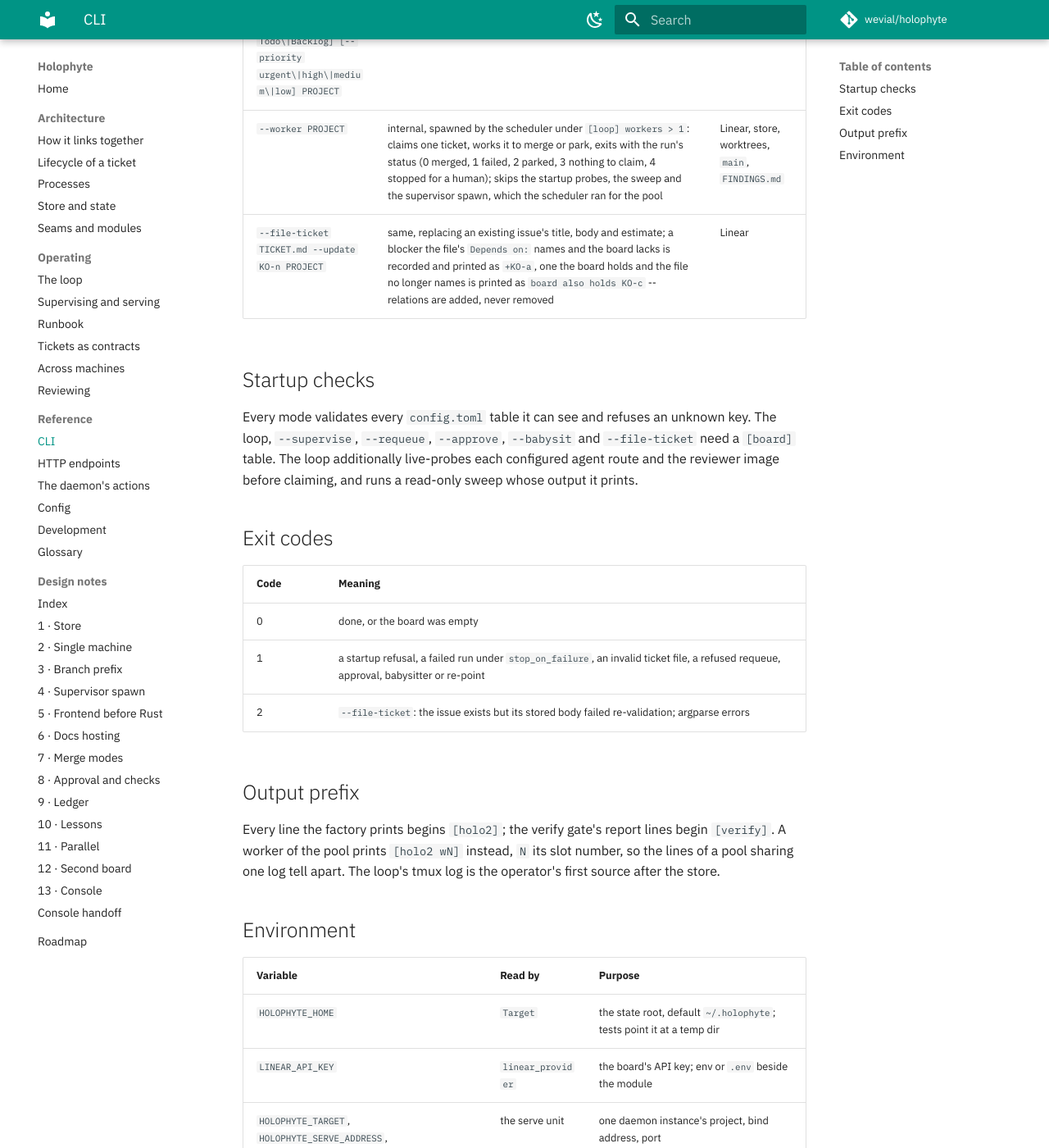
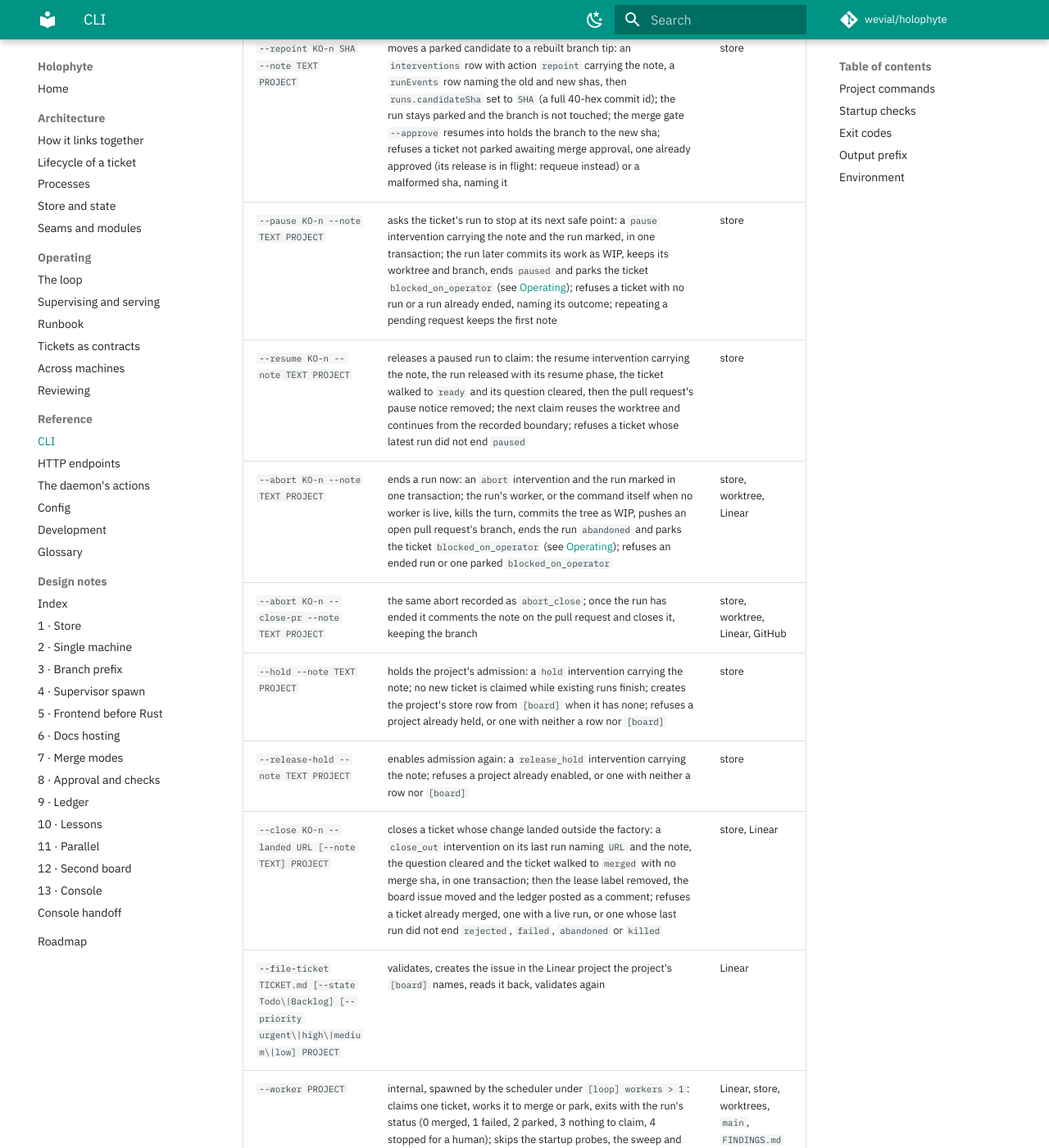
Before and after one commit to wevial/holophyte, an MkDocs documentation site: the page built from docs/reference/cli.md, in a window 1280 px wide and 1400 px high, scrolled down 1498 px. Shown: the whole window at 82% size. Built offline with MkDocs 1.6.1 and Material for MkDocs 9.7.7, drawn with Linux system fonts in a browser that asks for light colours; comment, search, counter and statistics services are not loaded; some of the changed text lies outside the part shown.

Commit message:
docs(cli): list every mode and project command on the reference page (KO-626)
The CLI reference page had fallen behind the parser: --pause, --resume,
--abort (and --close-pr), --hold, --release-hold, --close (and --landed),
--status and --import-store had no row, and the factory.py project verbs
were described only in docs/operating.md. Add those rows and a Project
commands table, name the failures KIND: N line on the --report and --sweep
rows, and complete the [board] and exit-code lists.

Give the merge-gate-conflict, --repoint and --babysit notes in
docs/operating.md a heading of their own, bring its intro's command list up
to date, and add a project line to the README usage block.

tests/test_docs.py now fails when a parser option, or a verb the real
factory.py project --help lists, has no row on the page.

```diff
--- a/docs/reference/cli.md
+++ b/docs/reference/cli.md
@@ -2,29 +2,58 @@
 
 `python3 factory.py [MODE] PROJECT`. The command line is parsed, not
 indexed, so `--help` is safe. Modes are mutually exclusive; the project is
-always the repository path.
+always the repository path. `python3 factory.py project VERB` is a separate
+command family, [below](#project-commands).
 
 | Invocation | Does | Touches |
 | --- | --- | --- |
 | `factory.py PROJECT` | runs the loop: claim, work, verify, review, merge, repeat; exits on an empty board or a failed run; re-execs after a self-merge. Under `[loop] workers > 1` it is the scheduler of a pool of `--worker` children instead (see [The loop](../loop.md#the-pool)) | Linear, store, worktrees, `main`, `FINDINGS.md` |
-| `--report PROJECT` | prints the estimate-vs-actual table and the supervisor liveness line | store, read-only |
-| `--sweep PROJECT` | prints what an acting sweep would do; lists stray review containers | store (sightings only) |
-| `--sweep --act PROJECT` | fails tripped runs, releases their leases, removes stray containers | store, Docker |
+| `--report PROJECT` | prints the estimate-vs-actual table and the supervisor liveness line, then a `failures KIND: N` line per failure kind among the failed runs (`unclassified` for one with no kind) | store, read-only |
+| `--sweep PROJECT` | prints what an acting sweep would do; lists stray review containers; a `failures KIND: N` line per failure kind among the failed runs | store (sightings only) |
+| `--sweep --act PROJECT` | fails tripped runs, releases their leases, removes stray containers; prints the same `failures KIND: N` lines | store, Docker |
+| `--status [--json] PROJECT` | prints what the factory is doing now: projects, live and parked runs, ready tickets, schema, lock holders; `--json` prints it as one JSON object | store, read-only |
+| `--import-store PATH --dry-run PROJECT` | opens the store at `PATH` and the project's own read-only and prints, per table, the rows an import would move, their id range, the offset a remap would add and a sha256 of the rows; refuses stores at different schema versions; `--dry-run` is required | store, read-only |
 | `--supervise PROJECT` | the acting sweep every `sweep_interval_sec`, under the project's supervisor lock; re-execs itself when the factory code moves | store |
 | `--serve PORT PROJECT` | the read-only JSON daemon on loopback (`--serve 7710` binds `127.0.0.1:7710`), which also serves the console at `/` from the built bundle; `--serve HOST:PORT` binds the named address instead, and a non-loopback bind demands `[serve] token_file`, whose contents every JSON request but `/peers` must present as a bearer token (`/`, the console's files and `/peers` stay open; a loopback bind, `127.0.0.1:PORT` included, ignores the key) | store, read-only |
 | `--requeue KO-n --note TEXT PROJECT` | walks a failed ticket back to `ready` with an `interventions` row | store |
 | `--approve KO-n [--note TEXT] PROJECT` | releases a ticket parked by `[merge] approve = "human"`: an `interventions` row with action `approve`, the parked run ended with its resume point at the merge gate, the ticket walked to `ready`; the loop's next claim reuses the preserved worktree and branch, re-runs the pre-merge verify and merges with no implementer or reviewer -- under `[merge] mode = "pr"`, babysits the pull request once more and merges it through the API when green and quiet; refuses any other state, naming it | store |
 | `--babysit KO-n [--note TEXT] PROJECT` | sends a ticket parked on its pull request (`[merge] mode = "pr"`) back to the babysitter: the `interventions` row `store.babysit()` writes, the parked run ended with its resume point at the merge gate, the ticket walked to `ready`; the loop's next claim resumes the candidate on the PR and reads its threads and checks again, parking again under `approve = "human"` rather than merging; refuses any other state, naming it | store |
 | `--repoint KO-n SHA --note TEXT PROJECT` | moves a parked candidate to a rebuilt branch tip: an `interventions` row with action `repoint` carrying the note, a `runEvents` row naming the old and new shas, then `runs.candidateSha` set to `SHA` (a full 40-hex commit id); the run stays parked and the branch is not touched; the merge gate `--approve` resumes into holds the branch to the new sha; refuses a ticket not parked awaiting merge approval, one already approved (its release is in flight: requeue instead) or a malformed sha, naming it | store |
+| `--pause KO-n --note TEXT PROJECT` | asks the ticket's run to stop at its next safe point: a `pause` intervention carrying the note and the run marked, in one transaction; the run later commits its work as WIP, keeps its worktree and branch, ends `paused` and parks the ticket `blocked_on_operator` (see [Operating](../operating.md#pause-one-run-at-its-next-safe-point)); refuses a ticket with no run or a run already ended, naming its outcome; repeating a pending request keeps the first note | store |
+| `--resume KO-n --note TEXT PROJECT` | releases a paused run to claim: the resume intervention carrying the note, the run released with its resume phase, the ticket walked to `ready` and its question cleared, then the pull request's pause notice removed; the next claim reuses the worktree and continues from the recorded boundary; refuses a ticket whose latest run did not end `paused` | store |
+| `--abort KO-n --note TEXT PROJECT` | ends a run now: an `abort` intervention and the run marked in one transaction; the run's worker, or the command itself when no worker is live, kills the turn, commits the tree as WIP, pushes an open pull request's branch, ends the run `abandoned` and parks the ticket `blocked_on_operator` (see [Operating](../operating.md#abort-one-run-now)); refuses an ended run or one parked `blocked_on_operator` | store, worktree, Linear |
+| `--abort KO-n --close-pr --note TEXT PROJECT` | the same abort recorded as `abort_close`; once the run has ended it comments the note on the pull request and closes it, keeping the branch | store, worktree, Linear, GitHub |
+| `--hold --note TEXT PROJECT` | holds the project's admission: a `hold` intervention carrying the note; no new ticket is claimed while existing runs finish; creates the project's store row from `[board]` when it has none; refuses a project already held, or one with neither a row nor `[board]` | store |
+| `--release-hold --note TEXT PROJECT` | enables admission again: a `release_hold` intervention carrying the note; refuses a project already enabled, or one with neither a row nor `[board]` | store |
+| `--close KO-n --landed URL [--note TEXT] PROJECT` | closes a ticket whose change landed outside the factory: a `close_out` intervention on its last run naming `URL` and the note, the question cleared and the ticket walked to `merged` with no merge sha, in one transaction; then the lease label removed, the board issue moved and the ledger posted as a comment; refuses a ticket already merged, one with a live run, or one whose last run did not end `rejected`, `failed`, `abandoned` or `killed` | store, Linear |
 | `--file-ticket TICKET.md [--state Todo\|Backlog] [--priority urgent\|high\|medium\|low] PROJECT` | validates, creates the issue in the Linear project the project's `[board]` names, reads it back, validates again | Linear |
 | `--worker PROJECT` | internal, spawned by the scheduler under `[loop] workers > 1`: claims one ticket, works it to merge or park, exits with the run's status (0 merged, 1 failed, 2 parked, 3 nothing to claim, 4 stopped for a human); skips the startup probes, the sweep and the supervisor spawn, which the scheduler ran for the pool | Linear, store, worktrees, `main`, `FINDINGS.md` |
 | `--file-ticket TICKET.md --update KO-n PROJECT` | same, replacing an existing issue's title, body and estimate; a blocker the file's `Depends on:` names and the board lacks is recorded and printed as `+KO-a`, one the board holds and the file no longer names is printed as `board also holds KO-c` -- relations are added, never removed | Linear |
 
+## Project commands
+
+`python3 factory.py project VERB [--store PATH]` registers projects and
+changes their admission in one store. `--store PATH` names the database;
+without it `project add` uses the added repository's store and the other
+verbs the store of the repository the command runs in. `NAME` is the
+repository directory's basename; a name that matches no row, or more than
+one, is refused. See [Operating](../operating.md#registering-and-disabling-projects).
+
+| Invocation | Does | Touches |
+| --- | --- | --- |
+| `project add PATH [--store PATH]` | validates `PATH` as a repository root whose `config.toml` passes and has a `[board]` table naming a team, then registers it enabled, recorded as `register_project`, without starting a run; refuses a second add, naming the existing row | store |
+| `project list [--store PATH]` | prints each project's name, path, admission, note and newest run | store, read-only |
+| `project enable NAME [--note TEXT] [--store PATH]` | enables admission again, recorded as `release_hold`; the note defaults to `enabled by operator`; refuses a project already enabled | store |
+| `project hold NAME --note TEXT [--store PATH]` | stops new admission while existing runs finish, recorded as `hold`; refuses a project already held | store |
+| `project disable NAME --note TEXT [--store PATH]` | stops admission, recorded as `disable`; a disabled project's supervisor exits at startup and `/status` reports the state and note with no runs; refuses a project already disabled | store |
+
 ## Startup checks
 
 Every mode validates every `config.toml` table it can see and refuses an
-unknown key. The loop, `--supervise`, `--requeue`, `--approve`,
-`--babysit` and `--file-ticket` need a `[board]` table. The loop additionally live-probes each configured agent
+unknown key. The loop, `--worker`, `--supervise`, `--requeue`, `--approve`,
+`--babysit`, `--close`, `--abort` and `--file-ticket` need a `[board]`
+table; `--pause`, `--resume`, `--hold`, `--release-hold` and `--repoint` do
+not. The loop additionally live-probes each configured agent
 route and the reviewer image before claiming, and runs a read-only sweep
 whose output it prints.
 
@@ -33,8 +62,8 @@
 | Code | Meaning |
 | --- | --- |
 | 0 | done, or the board was empty |
-| 1 | a startup refusal, a failed run under `stop_on_failure`, an invalid ticket file, a refused requeue, approval, babysitter or re-point |
-| 2 | `--file-ticket`: the issue exists but its stored body failed re-validation; argparse errors |
+| 1 | a startup refusal, a failed run under `stop_on_failure`, an invalid ticket file, a refused requeue, approval, babysitter, re-point, pause, resume, abort, close-out, hold or hold release, a refused `project` command |
+| 2 | `--file-ticket`: the issue exists but its stored body failed re-validation; argparse errors, `project` commands' included |
 
 ## Output prefix
 
```
Also changed, not shown: README.md (+1 -0 lines), docs/operating.md (+7 -2 lines), 1 other file.
